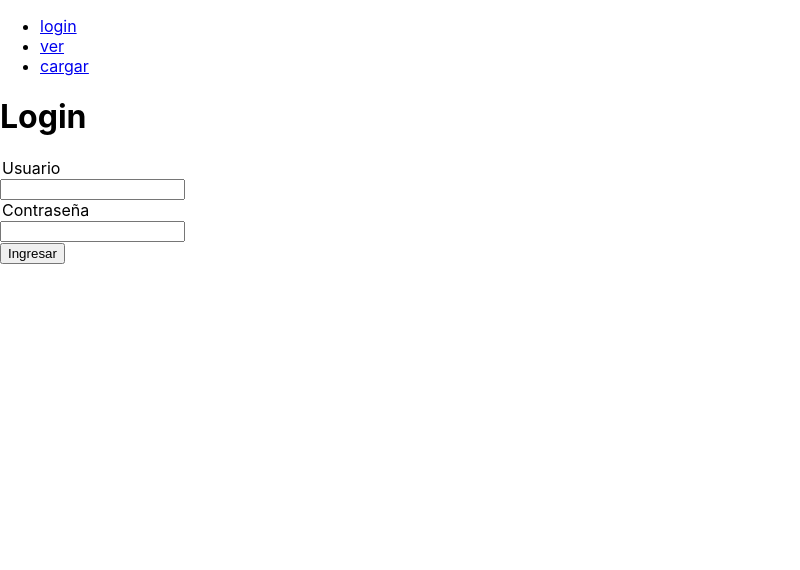
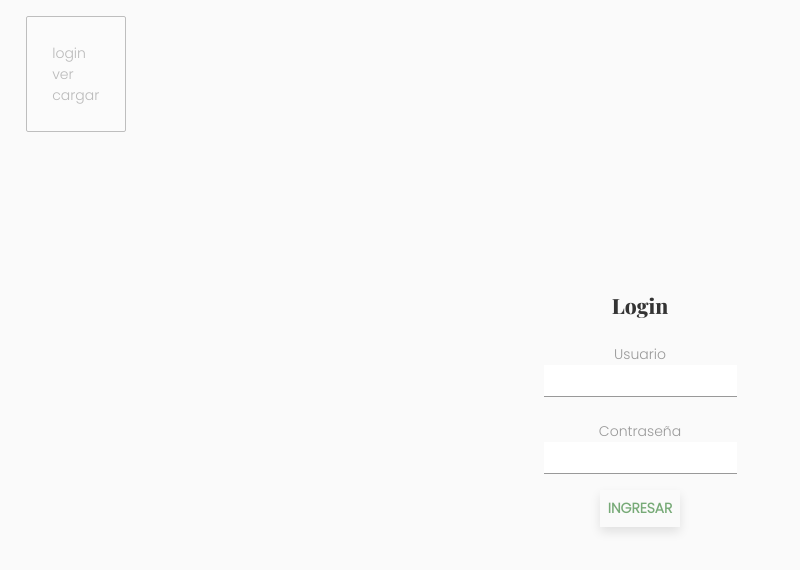
Before and after one commit to MrJouts/doctos, a React (Create React App) app: page / in a window 1280 px wide. Shown: the top 570 px of the page, without its empty margins (0-800 px from the left). Built offline with nearby package versions, Linux system fonts and the light colour scheme.

Commit message:
Styled Debug Menu Styled Login Page

```diff
--- a/src/App.js
+++ b/src/App.js
@@ -12,11 +12,42 @@ import {
   Link
 } from "react-router-dom";
 
+import styled from 'styled-components';
+
+const DebugMenu = styled.section`
+  position: absolute;
+  z-index: 100;
+  top: 2vh;
+  left: 2vw;
+  opacity: .25;
+  background: #fff;
+  color: #333;
+  border: 1px solid #111;
+  padding: 2vw;
+  border-radius: 2px;
+  transition: .2s ease all;
+  &:hover{
+    opacity: 1;
+    transition: .2s ease all;
+  }
+  ul{
+    list-style: none;
+    padding: 0;
+    margin: 0;
+    li{
+      a{
+        color: #000;
+        text-decoration: none;
+      }
+    }
+  }
+`;
+
 export default function App() {
   return (
     <Router>
       <div>
-        <nav>
+        <DebugMenu>
           <ul>
             <li>
               <Link to="/">login</Link>
@@ -28,7 +59,7 @@ export default function App() {
               <Link to="/cargar">cargar</Link>
             </li>
           </ul>
-        </nav>
+        </DebugMenu>
 
         {/* A <Switch> looks through its children <Route>s and
           renders the first one that matches the current URL. */}
--- a/src/index.css
+++ b/src/index.css
@@ -1,13 +1,25 @@
+@import url('https://fonts.googleapis.com/css2?family=Playfair+Display:wght@800&family=Poppins:ital,wght@0,200;0,300;1,200;1,300&display=swap');
+
 body {
-  margin: 0;
-  font-family: -apple-system, BlinkMacSystemFont, 'Segoe UI', 'Roboto', 'Oxygen',
-    'Ubuntu', 'Cantarell', 'Fira Sans', 'Droid Sans', 'Helvetica Neue',
-    sans-serif;
-  -webkit-font-smoothing: antialiased;
-  -moz-osx-font-smoothing: grayscale;
+    margin: 0;
+    padding: 0;
+    font-family: 'Poppins', sans-serif;
+    font-size: 14px;
+    -webkit-font-smoothing: antialiased;
+    -moz-osx-font-smoothing: grayscale;
+    background: #fafafa;
+    color: #333;
 }
 
 code {
   font-family: source-code-pro, Menlo, Monaco, Consolas, 'Courier New',
     monospace;
 }
+
+h1, h2{
+    font-family: 'Playfair Display', sans-serif;
+}
+
+button{
+    all: unset;
+}
--- a/src/pages/Login.js
+++ b/src/pages/Login.js
@@ -1,18 +1,77 @@
+import styled from 'styled-components';
+
+const Title = styled.h1`
+`;
+
+const LoginSection = styled.section`
+    display: flex;
+    flex-direction: column;
+    align-items: center;
+    justify-content: center;
+    width: 100vw;
+    height: 100vh;
+`;
+
+const LoginForm = styled.form`
+  display: flex;
+  flex-direction: column;
+  align-items: center;
+  justify-content: center;
+`;
+
+const LoginGroup = styled.div`
+    display: flex;
+    flex-direction: column;
+    align-items: center;
+    justify-content: center;
+`;
+
+const LoginLabel = styled.label`
+    padding-top: 1vh;
+    color: #999;
+`;
+
+const LoginInput = styled.input`
+    padding: 1vh;
+    border: 0 none;
+    border-bottom: 1px solid #999;
+    outline: none;
+    text-align: center;
+    color: #333;
+    margin-bottom: 2vh;
+`;
+
+const Button = styled.button`
+    padding: 1vh;
+    box-shadow: 0 5px 10px rgba(0,0,0,.1);
+    color: #7a7;
+    text-transform: uppercase;
+    font-weight: 900;
+    transition: .25s ease-in all;
+    &:hover{
+      cursor: pointer;
+      background: #7a7;
+      color: #fafafa;
+    }
+`;
+
 export default function Login() {
     return (
         <div className="App">
-            <h1>Login</h1>
-            <form action="">
-                <div>
-                    <legend>Usuario</legend>
-                    <input type="text" />
-                </div>
-                <div>
-                    <legend>Contraseña</legend>
-                    <input type="password" />
-                </div>
-                <input type="submit" value="Ingresar" />
-            </form>
+            <LoginSection>
+                <Title>Login</Title>
+                <LoginForm action="">
+                    <LoginGroup>
+                        <LoginLabel>Usuario</LoginLabel>
+                        <LoginInput type="text" />
+                    </LoginGroup>
+                    <LoginGroup>
+                        <LoginLabel>Contraseña</LoginLabel>
+                        <LoginInput type="password" />
+                    </LoginGroup>
+                    <Button type="submit" value="Ingresar">Ingresar</Button>
+                </LoginForm>
+            </LoginSection>
         </div>
     );
 }
```
Also changed, not shown: 2 other files (tests, documents, lock files or other folders).
